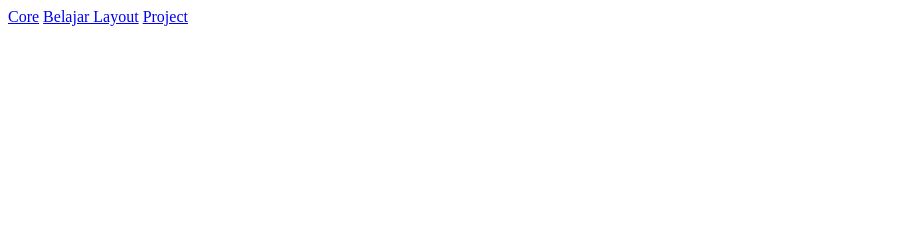
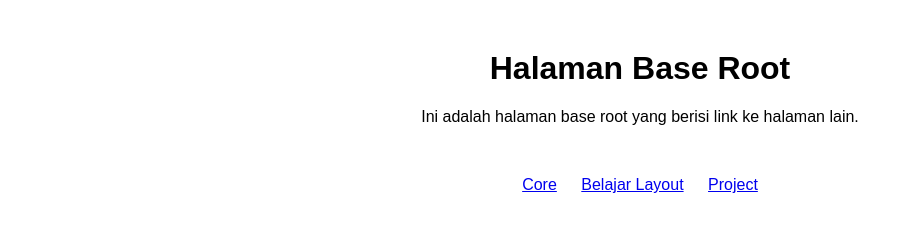
Before and after one commit to SattyaP/Project-Diklat-HIC, a plain HTML site: page index.html in a window 1280 px wide. Shown: the whole page, without its empty margins (0-913 px from the left). Drawn offline with Linux system fonts and the light colour scheme.

Commit message:
fix: update base root styl

```diff
--- a/index.html
+++ b/index.html
@@ -1,13 +1,44 @@
 <!DOCTYPE html>
 <html lang="en">
+
 <head>
     <meta charset="UTF-8">
     <meta name="viewport" content="width=device-width, initial-scale=1.0">
     <title>Base Root</title>
+
+    <style>
+        body {
+            font-family: Arial, sans-serif;
+            margin: 0;
+            padding: 0;
+            text-align: center;
+        }
+
+        h1 {
+            margin-top: 50px;
+        }
+
+        p {
+            margin-bottom: 50px;
+        }
+
+        a {
+            margin: 0 10px;
+        }
+
+        a:hover {
+            text-decoration: none;
+        }
+    </style>
 </head>
+
 <body>
+    <h1>Halaman Base Root</h1>
+    <p>Ini adalah halaman base root yang berisi link ke halaman lain.</p>
+
     <a href="Core/index.html">Core</a>
     <a href="Layout/index.html">Belajar Layout</a>
     <a href="Project/index.html">Project</a>
 </body>
+
 </html>
```
